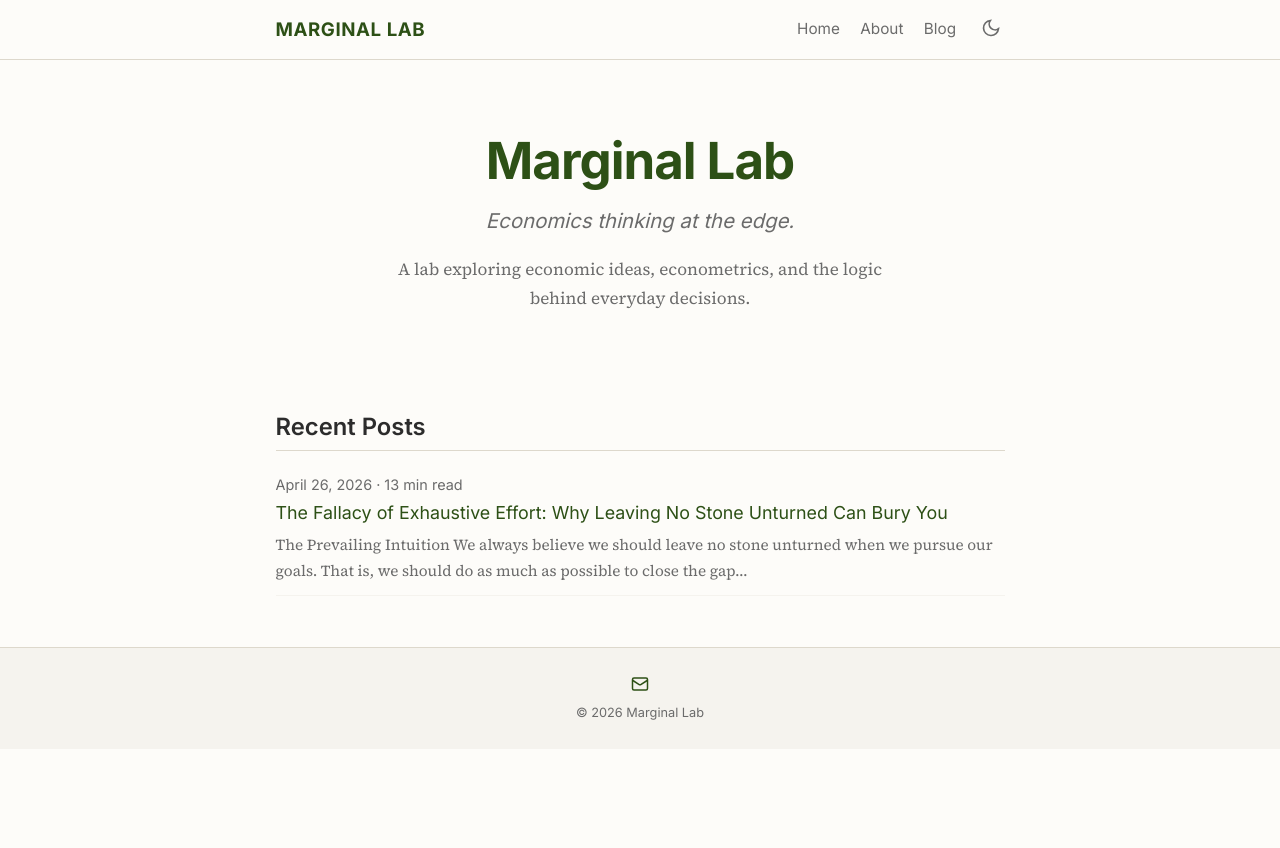
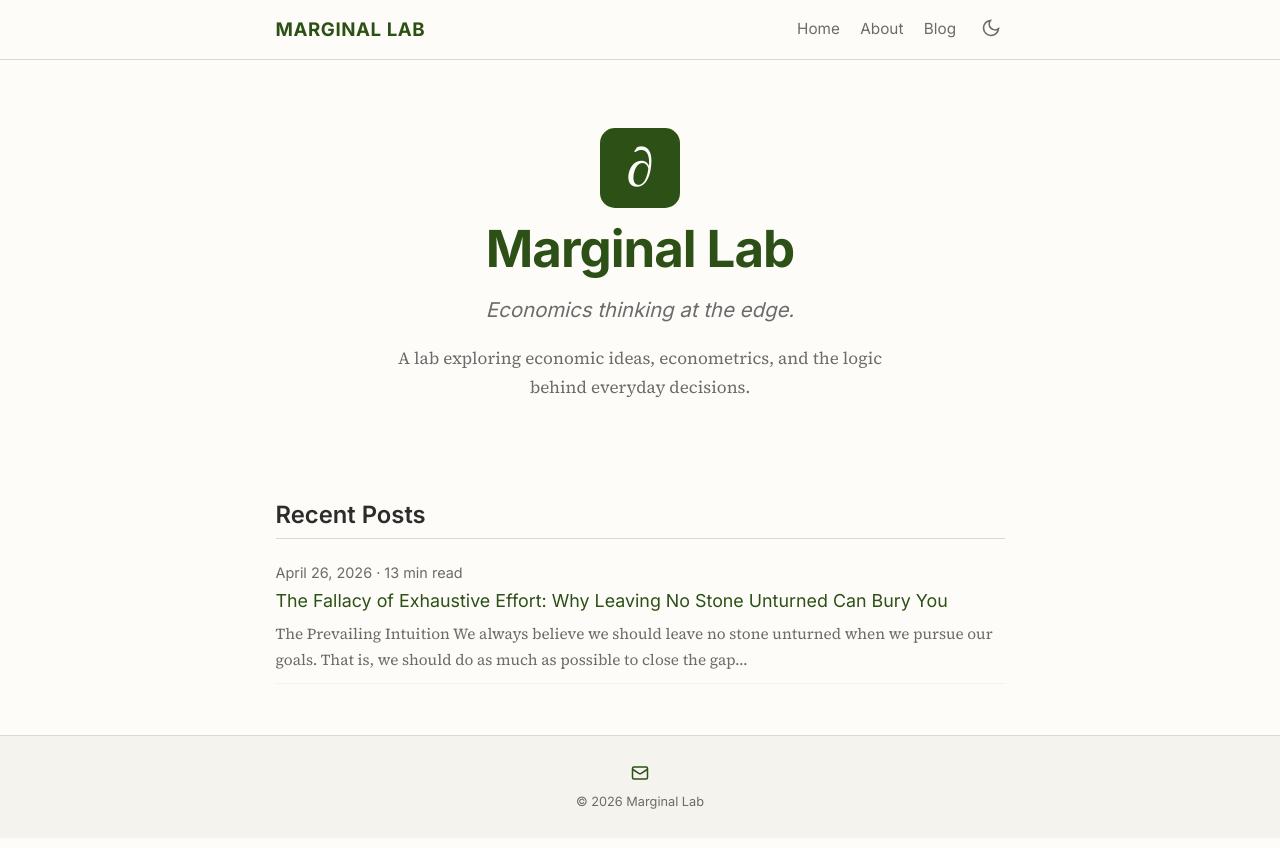
Before and after one commit to marginallabs/marginallabs.github.io, a Jekyll site: the page built from index.md, in a window 1280 px wide. Shown: the top 848 px of the page. Built offline with Jekyll 4.4.1, drawn with Linux system fonts in a browser that asks for light colours.

Commit message:
Add centered icon above site title on home page
Co-Authored-By: Claude Opus 4.7 <noreply@anthropic.com>

```diff
--- a/_layouts/home.html
+++ b/_layouts/home.html
@@ -3,6 +3,7 @@ layout: default
 ---
 <div class="home">
   <div class="home-hero">
+    <img class="lab-icon" src="{{ '/assets/img/favicon.svg' | relative_url }}" alt="Marginal Lab icon">
     <h1 class="lab-title">Marginal Lab</h1>
     <p class="lab-tagline">Economics thinking at the edge.</p>
     <p class="lab-description">
--- a/assets/css/style.css
+++ b/assets/css/style.css
@@ -190,6 +190,12 @@ th { background: var(--color-bg-alt); font-family: var(--font-heading); font-wei
 .home-hero {
   padding: 4rem 0 2rem;
   text-align: center;
+}
+.lab-icon {
+  width: 80px;
+  height: 80px;
+  display: block;
+  margin: 0 auto 0.5em;
 }
 .lab-title {
   font-family: var(--font-heading);
```
